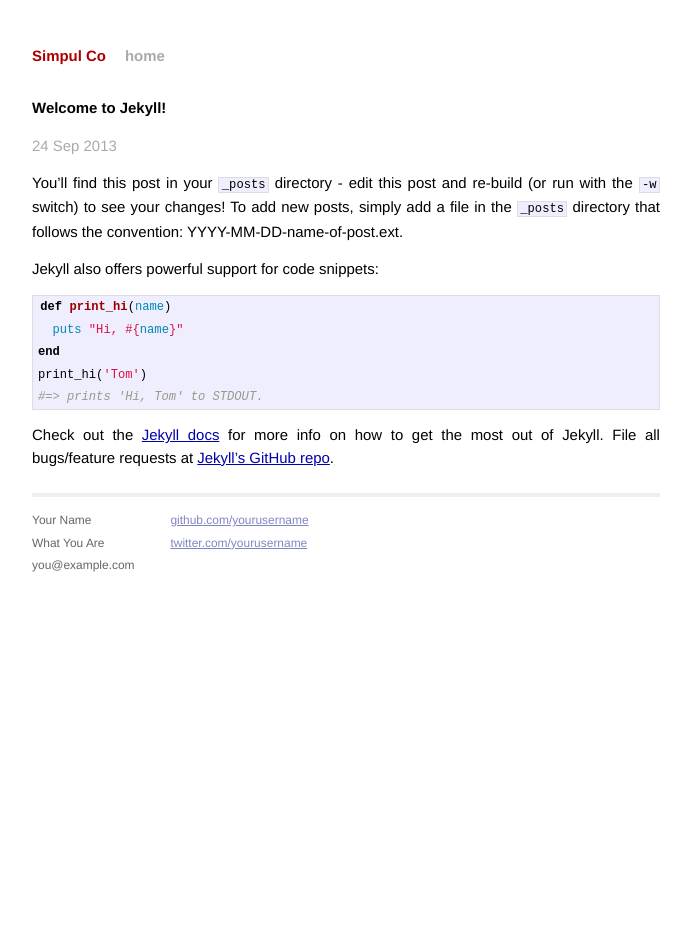
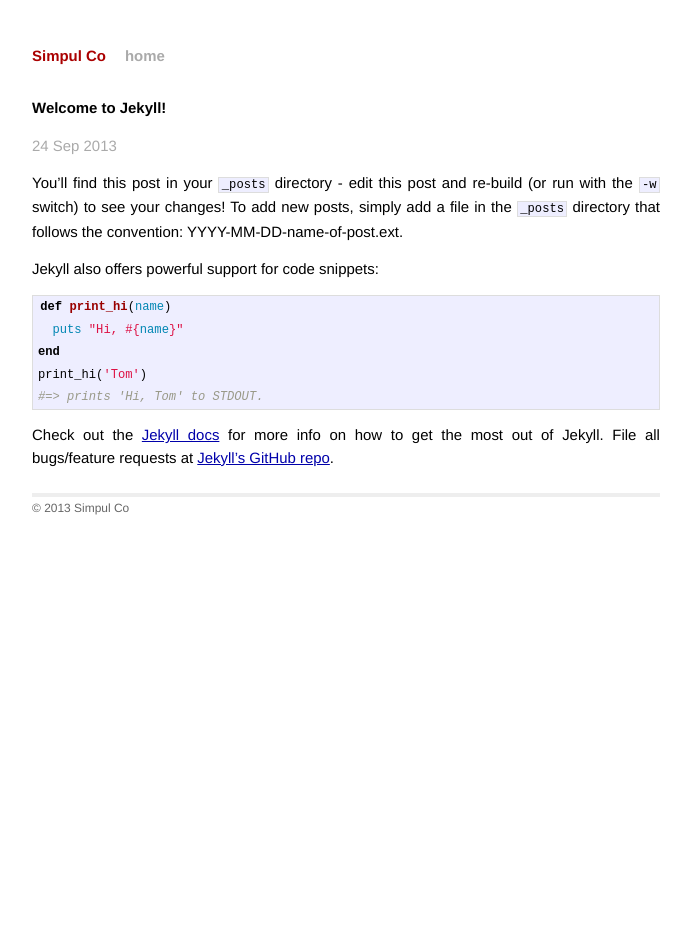
Before and after one commit to fanyuanheng/simpul.com.au, a Jekyll site: the page built from _posts/2013-09-24-welcome-to-jekyll.markdown, in a window 1280 px wide. Shown: the whole page, without its empty margins (294-985 px from the left). Built offline with Jekyll 4.4.1, drawn with Linux system fonts in a browser that asks for light colours; Markdown is read by kramdown in place of the engine named in the settings.

Commit message:
updated footer

```diff
--- a/_layouts/default.html
+++ b/_layouts/default.html
@@ -24,19 +24,7 @@
           {{ content }}
 
           <div class="footer">
-            <div class="contact">
-              <p>
-                Your Name<br />
-                What You Are<br />
-                you@example.com
-              </p>
-            </div>
-            <div class="contact">
-              <p>
-                <a href="https://github.com/yourusername">github.com/yourusername</a><br />
-                <a href="https://twitter.com/yourusername">twitter.com/yourusername</a><br />
-              </p>
-            </div>
+            <span>© 2013 Simpul Co</span>
           </div>
         </div>
 
```
